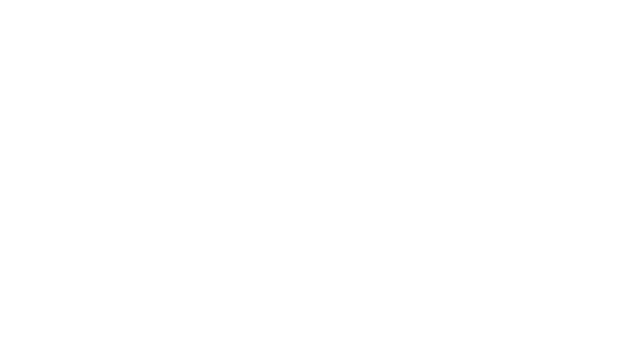
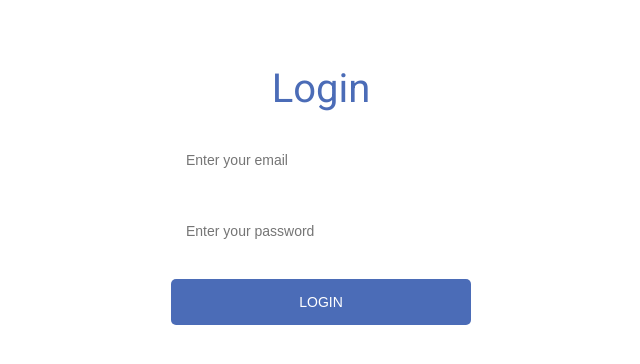
Before and after one commit to baargava/mirapakai, a React (Vite) app: page /login in a window 1280 px wide. Before the commit this address had no page. Shown: the top 364 px of the page, without its empty margins (319-959 px from the left). Built offline with nearby package versions, Linux system fonts and the light colour scheme.

Commit message:
Added Login Page And fucntionality to navbar

```diff
--- a/package.json
+++ b/package.json
@@ -13,11 +13,13 @@
     "@emotion/styled": "^11.10.5",
     "@mui/icons-material": "^5.11.0",
     "@mui/material": "^5.11.8",
+    "formik": "^2.2.9",
     "react": "^18.2.0",
     "react-dom": "^18.2.0",
     "react-redux": "^8.0.5",
     "react-router-dom": "^6.8.1",
-    "redux": "^4.2.1"
+    "redux": "^4.2.1",
+    "yup": "^1.0.0"
   },
   "devDependencies": {
     "@types/react": "^18.0.17",
--- a/src/App.css
+++ b/src/App.css
@@ -11,3 +11,67 @@
 body{
   font-family: 'roboto',sans-serif;
 }
+/*Login page css*/
+.login-container {
+  width: 380px;
+  margin: 40px auto 0;
+}
+
+.login-form {
+  position: relative;
+  z-index: 1;
+  background: var(--light-orange);
+  border-radius: 10px;
+  max-width: 380px;
+  padding: 25px 40px;
+  text-align: center;
+}
+
+.login-form input {
+  outline: 0;
+  background: var(--input-bg);
+  width: 100%;
+  border: 0;
+  border-radius: 5px;
+  margin: 0 0 15px;
+  padding: 15px;
+  box-sizing: border-box;
+  font-size: 14px;
+}
+
+.login-form input:focus {
+  background: var(--input-bg-focus);
+}
+
+.login-form button {
+  text-transform: uppercase;
+  outline: 0;
+  background: #4b6cb7;
+  width: 100%;
+  border: 0;
+  border-radius: 5px;
+  padding: 15px;
+  color: #ffffff;
+  font-size: 14px;
+  -webkit-transition: all 0.3 ease;
+  transition: all 0.3 ease;
+  cursor: pointer;
+}
+
+.login-form button:active {
+  background: #395591;
+}
+
+.login-form span {
+  font-size: 40px;
+  color: #4b6cb7;
+  margin-bottom: 25px;
+  display: block;
+}
+
+.login-form p.error {
+  margin: 0 0 10px 10px;
+  text-align: left;
+  font-size: 13px;
+  color: red;
+}
--- a/src/App.jsx
+++ b/src/App.jsx
@@ -8,6 +8,7 @@ import Contact from './pages/Contact'
 import Home from './pages/Home'
 import About from './pages/About'
 import CartDetails from './pages/CartDetails'
+import Login from './pages/Login'
 
 const App = () => {
   return (
@@ -19,6 +20,7 @@ const App = () => {
       <Route path='/contact' element={<Contact/>}/>
       <Route path='/menu' element={<Menu/>}/>
       <Route path='/cart/:id' element={<CartDetails />} />
+      <Route path='/login' element={<Login/>}/>
 
 
     </Routes>
--- a/src/pages/Header.jsx
+++ b/src/pages/Header.jsx
@@ -19,7 +19,7 @@ const Header = (props) => {
 
   const getdata = useSelector((state)=> state.cartreducer.carts);
   console.log(getdata);
-
+const [isSignedIn,setIsSignedIn]=useState(true)
   const dispatch = useDispatch();
   const [anchorEl, setAnchorEl] = useState(null);
     const open = Boolean(anchorEl);
@@ -137,8 +137,8 @@ useEffect(()=>{
       </IconButton>
 
     <Typography color="goldenrod" variant="h6" component="div" sx={{flexGrow:1}}>
-    <img src={chilli} alt='chilli' width='50px' height={'50px'}/>
-    Mirapakai
+    <a href="/" style={{color:'goldenrod'}}><img src={chilli} alt='chilli' width='50px' height={'50px'}/>
+    Mirapakai </a>
     <Badge badgeContent={getdata.length}
     sx={{display:{sm:"none"}}}
                id="basic-button"
@@ -155,16 +155,16 @@ useEffect(()=>{
     <Box sx={{display:{xs:'none',sm:'block'}}}>
       <ul className='nav__menu'>
         <li>
-          <NavLink activeClassName='active'  to={"/"}>Home</NavLink >
+          <NavLink activeClassName='active'  to={"/"} classname="link">Home</NavLink >
         </li>
         <li>
-          <NavLink  to={"/menu"}>Menu</NavLink >
+          <NavLink  to={"/menu"} classname="link">Menu</NavLink >
         </li>
         <li>
-          <NavLink  to={"/about"}>About</NavLink >
+          <NavLink  to={"/about"} classname="link">About</NavLink >
         </li>
         <li>
-          <NavLink  to={"/contact"}>Contact</NavLink >
+          <NavLink  to={"/contact"} classname="link">Contact</NavLink >
         </li>
         <li>
           <Badge badgeContent={getdata.length}
@@ -245,7 +245,13 @@ useEffect(()=>{
                    </div>
 
                               }
+
                 </Menu>
+                <div>
+                              { isSignedIn?<button className='out_btn' onClick={()=>setIsSignedIn(false)}>LogOut</button>
+                              :<button className='in_btn' onClick={()=>history("/login")}>Login</button>}
+
+                              </div>
 
     </Toolbar>
     </AppBar>
--- a/src/pages/Headerstyles.css
+++ b/src/pages/Headerstyles.css
@@ -7,9 +7,15 @@
 .nav__menu li{
   margin: 0 20px;
 }
+.nav__menu li:hover{
+  color: goldenrod;}
+
 .nav__menu li a{
   text-decoration: none;
   color: white;
+}
+.link:hover{
+  color: goldenrod;
 }
 .mobi__menu{
   list-style: none;
@@ -26,3 +32,16 @@
   color: goldenrod !important;
   font-weight: bold !important;
 }
+.out_btn,.in_btn{
+  padding: 0.5em;
+  background-color: goldenrod;
+  color: white;
+  border-radius: 0.6em;
+  cursor: pointer;
+}
+.out_btn:hover{
+  padding: 0.6em;
+}
+.in_btn:hover{
+  padding: 0.6em;
+}
--- /dev/null
+++ b/src/pages/Login.jsx
@@ -0,0 +1,92 @@
+import React from "react";
+import { Formik,Form, Field, ErrorMessage } from "formik"; // import Formik from formik
+import * as Yup from "yup"; // import Yup from yup
+import { useNavigate } from "react-router-dom";
+import '../App.css'
+
+// create a schema for validation
+const schema = Yup.object().shape({
+  email: Yup.string()
+    .required("Email is a required field")
+    .email("Invalid email format"),
+  password: Yup.string()
+    .required("Password is a required field")
+    .min(8, "Password must be at least 8 characters"),
+});
+
+const Login = () => {
+  const navigate = useNavigate();
+
+  function handleNavigate(values) {
+    // Alert the input values of the form that we filled
+    alert(values);
+    // setTimeout for navigate from login page to home page
+    setTimeout(() => {
+      navigate(-1);
+    }, 0);
+  }
+  return (
+    <>
+      {/* Wrapping form inside formik tag and passing our schema to validationSchema prop */}
+      <Formik
+        validationSchema={schema}
+        initialValues={{ email: "", password: "" }}
+        onSubmit={(values) => {
+          // call handleNavigate and pass input filed data
+          handleNavigate(JSON.stringify(values));
+        }}
+      >
+        {({
+          values,
+          errors,
+          touched,
+          handleChange,
+          handleBlur,
+          handleSubmit,
+        }) => (
+          <div className="login-container">
+            <div className="login-form">
+              {/* Passing handleSubmit parameter to html form onSubmit property */}
+              <form noValidate onSubmit={handleSubmit}>
+                <span>Login</span>
+                {/* Our input html with passing formik parameters like handleChange, values, handleBlur to input properties */}
+                <input
+                  type="email"
+                  name="email"
+                  onChange={handleChange}
+                  onBlur={handleBlur}
+                  value={values.email}
+                  placeholder="Enter your email"
+                  className="form-control inp_text"
+                  id="email"
+                />
+                {/* If validation is not passed show errors */}
+                <p className="error">
+                  {errors.email && touched.email && errors.email}
+                </p>
+                {/* input with passing formik parameters like handleChange, values, handleBlur to input properties */}
+                <input
+                  type="password"
+                  name="password"
+                  onChange={handleChange}
+                  onBlur={handleBlur}
+                  value={values.password}
+                  placeholder="Enter your password"
+                  className="form-control"
+                />
+                {/* If validation is not passed show errors */}
+                <p className="error">
+                  {errors.password && touched.password && errors.password}
+                </p>
+                {/* Click on submit button to submit the form */}
+                <button type="submit">Login</button>
+              </form>
+            </div>
+          </div>
+        )}
+      </Formik>
+    </>
+  );
+};
+
+export default Login;
--- a/src/pages/Menu.jsx
+++ b/src/pages/Menu.jsx
@@ -44,11 +44,11 @@ const remove = (item)=>{
       return(
         <Card sx={{maxWidth:'390px',display:'flex',m:2,justifyContent:'center'}}>
       <CardActionArea>
-      <NavLink to={`/cart/${menu.id}`} key={menu.id}>
+      <Link to={`/cart/${menu.id}`} key={menu.id}>
 
         <CardMedia component='img' src={menu.image} alt={menu.name} sx={{minHeight:'400px'}}/>
 
-        </NavLink>
+        </Link>
   <CardContent>
     <Typography component="h1" variant='h5' gutterBottom>
       {menu.name}
```
Also changed, not shown: 1 other file (tests, documents, lock files or other folders).
